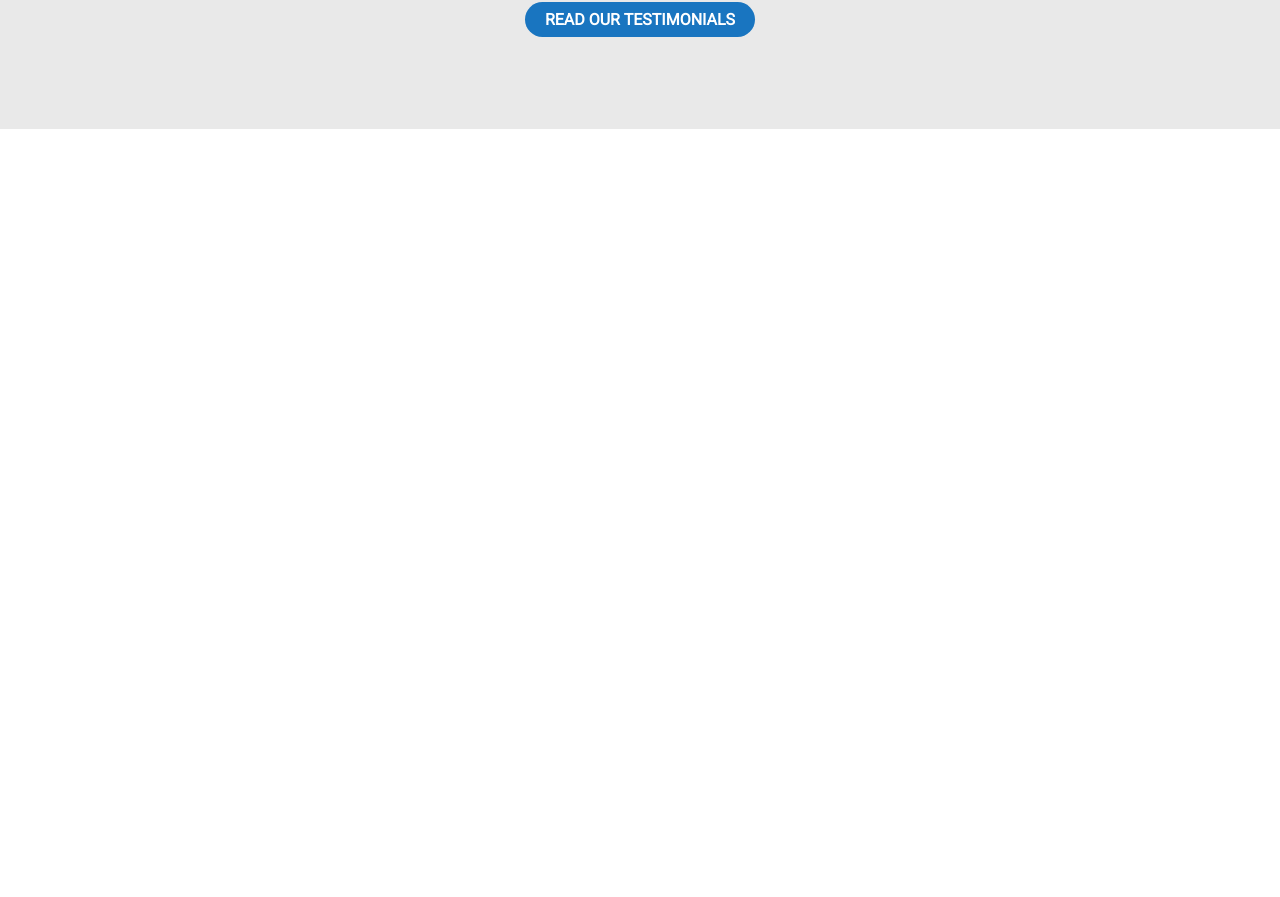
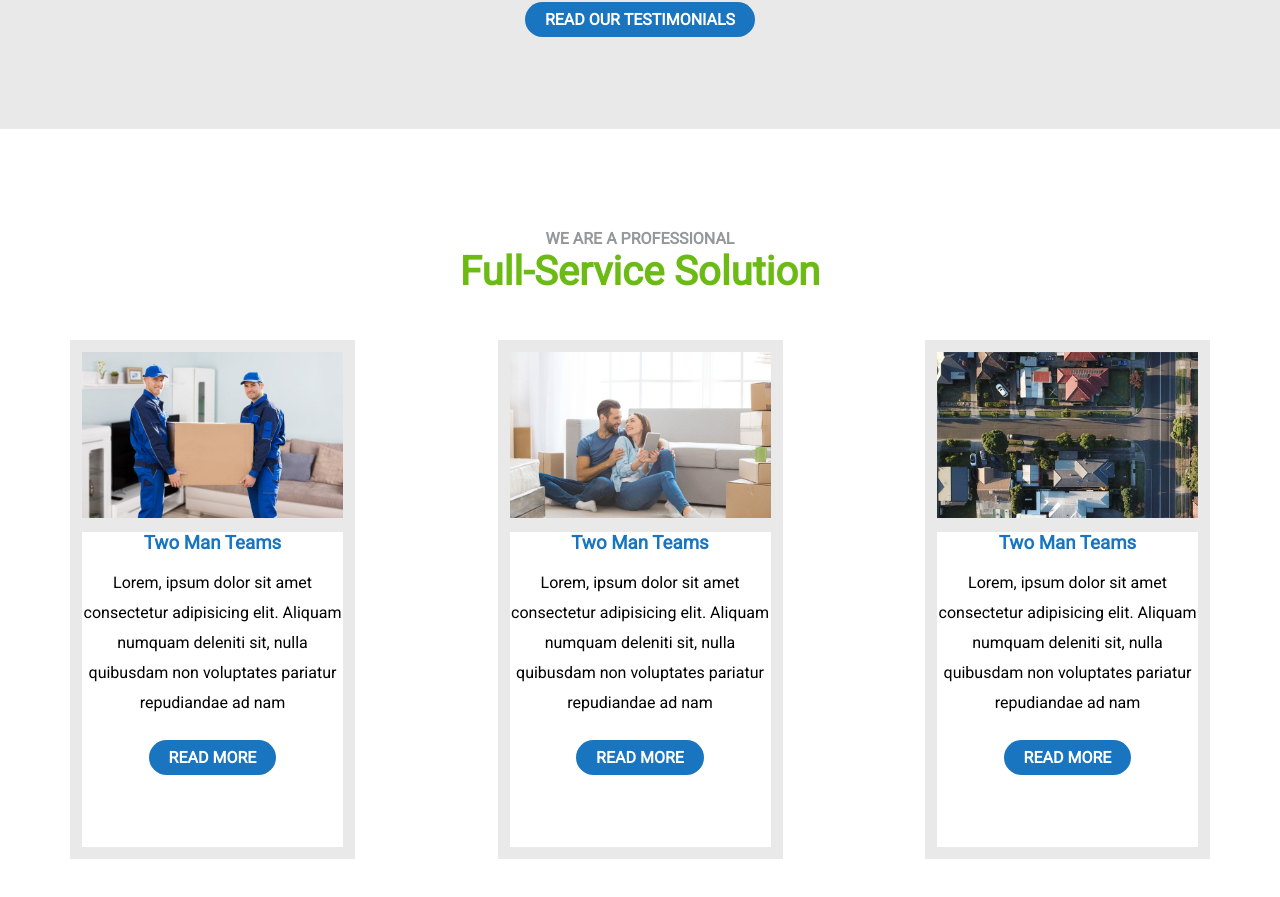
Before and after one commit to alessandro-cappelli/proj-html-vuejs, a Vue app: page / in a window 1280 px wide. Shown: the part 1133-2030 px from the top of the page. Before the commit the page ends 1262 px from the top, so only its background shows below. Built offline with nearby package versions, Linux system fonts and the light colour scheme.

Commit message:
second part

```diff
--- a/src/components/SubComponents/main/SecondPart.vue
+++ b/src/components/SubComponents/main/SecondPart.vue
@@ -1,18 +1,123 @@
 <template>
-    <div class="ms_container_secondpart">
+    <section class="ms_container_secondpart">
+        <div class="container">
+            <div class="row">
+                <div class="col ms_title">
+                    <p>WE ARE A PROFESSIONAL</p>
+                    <h1>Full-Service Solution</h1>
+                </div>
+            </div>
+        </div>
 
-    </div>
+        <div class="container ms_container_col">
+            <div class="row justify-content-between ms_row_col">
+                <div class="col-3">
+                    <img src="../../../assets/img/avada-movers-serviceonephoto-final.jpg">
+                    <div>
+                        <h3>Two Man Teams</h3>
+                        <p>Lorem, ipsum dolor sit amet consectetur adipisicing elit. Aliquam numquam deleniti sit, nulla quibusdam non voluptates pariatur repudiandae ad nam </p>
+                        <div class="bottom">
+                            <span><a href="#">read more</a></span>
+                        </div>
+                    </div>
+                </div>
+                <div class="col-3">
+                    <img src="../../../assets/img/avada-movers-servicetwophoto-final.jpg">
+                    <div>
+                        <h3>Two Man Teams</h3>
+                        <p>Lorem, ipsum dolor sit amet consectetur adipisicing elit. Aliquam numquam deleniti sit, nulla quibusdam non voluptates pariatur repudiandae ad nam </p>
+                        <div class="bottom">
+                            <span><a href="#">read more</a></span>
+                        </div>
+                    </div>
+                </div>
+                <div class="col-3">
+                    <img src="../../../assets/img/avada-movers-servicethreephoto-final.jpg">
+                    <div>
+                        <h3>Two Man Teams</h3>
+                        <p>Lorem, ipsum dolor sit amet consectetur adipisicing elit. Aliquam numquam deleniti sit, nulla quibusdam non voluptates pariatur repudiandae ad nam </p>
+                        <div class="bottom">
+                            <span><a href="#">read more</a></span>
+                        </div>
+                    </div>
+                </div>
+            </div>
+        </div>
+    </section>
 </template>
 
 
 <script>
 export default {
-    name: 'SecondPart'
+    name: 'SecondPart',
 }
 </script>
 
 
 <style lang='scss' scoped>
+.container{
+    text-align: center;
+}
 
+.ms_title{
+    margin-top: 100px;
+
+    p{
+        color: #93989b;
+        font-weight: bold;
+    }
+
+    h1{
+        color: #6bbb14;
+        font-size: 40px;
+    }
+}
+
+img{
+    width: 100%;
+}
+
+.col-3{
+    background-color: #e9e9e9;
+    padding-top: 12px;
+    padding-bottom: 12px;
+
+    div{
+        background-color: white;
+        margin-top: 10px;
+        padding-bottom: 40px;
+
+        h3{
+            color: #1975c0;
+        }
+
+        p{
+            line-height: 30px;
+            margin-top: 14px;
+            margin-bottom: 30px;
+        }
+
+        a{
+            color: white;
+            text-decoration: none;
+            text-transform: uppercase;
+            font-weight: bold;
+            background-color: #1975c0;
+            padding-top: 8px;
+            padding-bottom: 8px;
+            padding-left: 20px;
+            padding-right: 20px;
+            border-radius: 20px;
+        }
+    }
+}
+
+.ms_container_col{
+    margin-top: 45px;
+}
+
+.ms_row_col{
+    margin-bottom: 100px;
+}
 
 </style>
```
